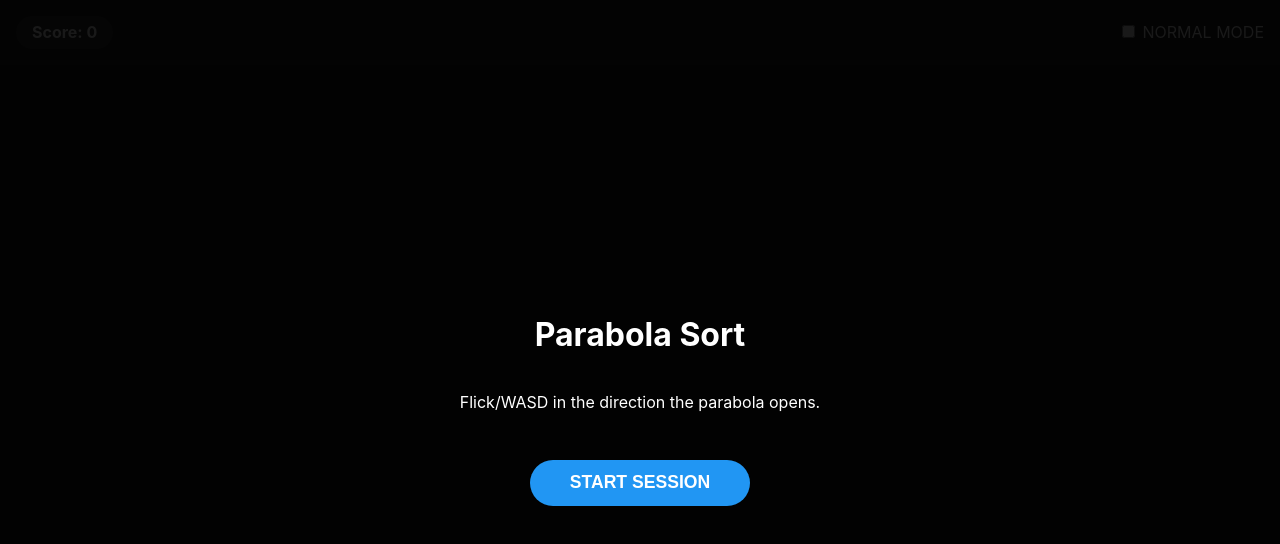
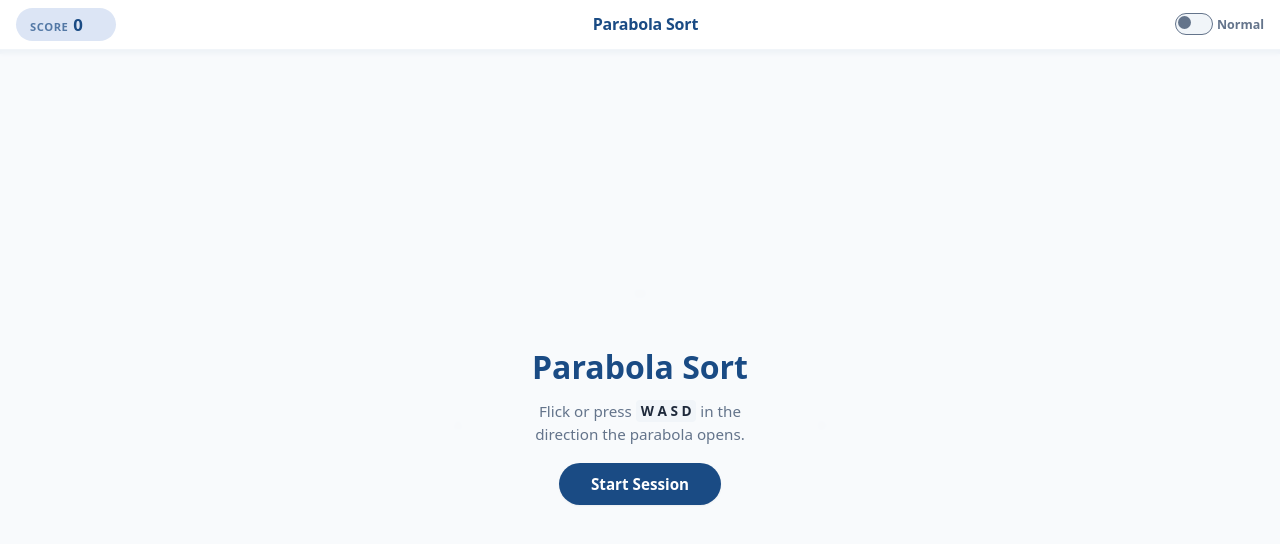
Before and after one commit to keiaa-75/vertex, a Svelte app in the folder packages/modules/parabola-cards/: page / in a window 1280 px wide. Shown: the top 544 px of the page. Built offline with nearby package versions, Linux system fonts and the light colour scheme.

Commit message:
refactor: rewrite design language and interaction

```diff
--- a/packages/modules/parabola-cards/src/App.svelte
+++ b/packages/modules/parabola-cards/src/App.svelte
@@ -2,24 +2,30 @@
   import { generateCard, type Direction, type ParabolaCard } from './lib/generator';
   import { swipe } from './lib/swipe';
 
-  // --- Game State ---
+  // --- State ---
   let gameState = $state<'MENU' | 'PLAYING' | 'GAME_OVER'>('MENU');
   let currentCard = $state<ParabolaCard>(generateCard());
   let score = $state(0);
   let timeLeft = $state(3000);
   let isReverseMode = $state(false);
   let gameOverReason = $state<'TIMEOUT' | 'WRONG_DIRECTION' | null>(null);
-
-  // Feedback States
   let lastFeedback = $state<'CORRECT' | 'WRONG' | null>(null);
   let lastInputDirection = $state<Direction | null>(null);
 
   const TIME_LIMIT = 3000;
   let timerInterval: number | undefined;
 
-  // --- Game Actions ---
+  // Derived
+  let timerPct = $derived(timeLeft / TIME_LIMIT);
+  let timerColorClass = $derived(
+    timerPct > 0.55 ? '' : timerPct > 0.28 ? 'warn' : 'danger'
+  );
+
+  // --- Actions ---
   function startGame() {
     score = 0;
+    lastFeedback = null;
+    lastInputDirection = null;
     gameState = 'PLAYING';
     nextCard();
   }
@@ -35,9 +41,7 @@
     clearInterval(timerInterval);
     timerInterval = window.setInterval(() => {
       timeLeft -= 10;
-      if (timeLeft <= 0) {
-        endGame('TIMEOUT');
-      }
+      if (timeLeft <= 0) endGame('TIMEOUT');
     }, 10);
   }
 
@@ -47,25 +51,23 @@
     gameOverReason = reason;
   }
 
-  // --- Input Logic ---
   const opposites: Record<Direction, Direction> = {
     UP: 'DOWN', DOWN: 'UP', LEFT: 'RIGHT', RIGHT: 'LEFT'
   };
 
-  function handleInput(inputDir: Direction) {
+  function handleInput(dir: Direction) {
     if (gameState !== 'PLAYING') return;
 
-    // Visual feedback loop: flash the input indicator
-    lastInputDirection = inputDir;
-    setTimeout(() => { lastInputDirection = null; }, 150);
+    lastInputDirection = dir;
+    setTimeout(() => { lastInputDirection = null; }, 180);
 
-    const targetDir = isReverseMode ? opposites[currentCard.direction] : currentCard.direction;
+    const target = isReverseMode ? opposites[currentCard.direction] : currentCard.direction;
 
-    if (inputDir === targetDir) {
+    if (dir === target) {
       score++;
       lastFeedback = 'CORRECT';
-      // Short delay for visual confirmation before swapping equation
-      setTimeout(nextCard, 100);
+      clearInterval(timerInterval);
+      setTimeout(nextCard, 160);
     } else {
       lastFeedback = 'WRONG';
       endGame('WRONG_DIRECTION');
@@ -77,190 +79,481 @@
       w: 'UP', s: 'DOWN', a: 'LEFT', d: 'RIGHT',
       ArrowUp: 'UP', ArrowDown: 'DOWN', ArrowLeft: 'LEFT', ArrowRight: 'RIGHT'
     };
-    if (keyMap[e.key]) handleInput(keyMap[e.key]);
+    if (keyMap[e.key]) {
+      e.preventDefault();
+      handleInput(keyMap[e.key]);
+    }
   }
 </script>
 
+<svelte:options css="injected" />
 <svelte:window onkeydown={handleKeyDown} />
 
-<main class="game-container" class:reversed={isReverseMode}>
-  <header>
-    <div class="score-pill">Score: {score}</div>
-    <label class="mode-toggle">
-      <input type="checkbox" bind:checked={isReverseMode} disabled={gameState === 'PLAYING'} />
-      <span class="slider"></span>
-      {isReverseMode ? "REVERSE MODE" : "NORMAL MODE"}
+<main class="module-shell">
+
+  <!-- Header -->
+  <header class="game-header">
+    <div class="score-pill">
+      <span class="score-label">Score</span>
+      <span class="score-value">{score}</span>
+    </div>
+
+    <span class="game-title">Parabola Sort</span>
+
+    <label class="mode-toggle" class:disabled={gameState === 'PLAYING'}>
+      <input
+        type="checkbox"
+        bind:checked={isReverseMode}
+        disabled={gameState === 'PLAYING'}
+      />
+      <span class="toggle-track">
+        <span class="toggle-thumb"></span>
+      </span>
+      <span class="toggle-label">{isReverseMode ? 'Reversed' : 'Normal'}</span>
     </label>
   </header>
 
-  {#if gameState === 'MENU'}
-    <div class="overlay">
-      <h1>Parabola Sort</h1>
-      <p>Flick/WASD in the direction the parabola opens.</p>
-      {#if isReverseMode}
-        <p class="warning"><strong>Reverse Mode:</strong> Flick OPPOSITE to the opening!</p>
-      {/if}
-      <button onclick={startGame}>START SESSION</button>
+  <!-- Stage -->
+  <div class="stage" use:swipe={handleInput}>
+
+    <!-- Timer — full-width strip pinned to top of stage -->
+    <div class="timer-track" aria-hidden="true">
+      <div
+        class="timer-fill {timerColorClass}"
+        style:width="{timerPct * 100}%"
+      ></div>
     </div>
 
-  {:else if gameState === 'PLAYING'}
-    <div class="stage" use:swipe={handleInput}>
-      <div class="timer-track">
-        <div class="timer-fill" style:width="{(timeLeft / TIME_LIMIT) * 100}%"></div>
-      </div>
+    <!-- Card + surrounding WASD hints -->
+    <div class="card-arena">
+      <div class="hint hint-up"    class:active={lastInputDirection === 'UP'}>W</div>
+      <div class="hint hint-left"  class:active={lastInputDirection === 'LEFT'}>A</div>
+      <div class="hint hint-right" class:active={lastInputDirection === 'RIGHT'}>D</div>
+      <div class="hint hint-down"  class:active={lastInputDirection === 'DOWN'}>S</div>
 
-      <div class="card" class:correct={lastFeedback === 'CORRECT'} class:wrong={lastFeedback === 'WRONG'}>
-        <div class="equation">
-          {currentCard.equation}
-        </div>
-      </div>
-
-      <div class="direction-hints">
-        <span class="hint up" class:active={lastInputDirection === 'UP'}>W</span>
-        <span class="hint left" class:active={lastInputDirection === 'LEFT'}>A</span>
-        <span class="hint down" class:active={lastInputDirection === 'DOWN'}>S</span>
-        <span class="hint right" class:active={lastInputDirection === 'RIGHT'}>D</span>
+      <div
+        class="card"
+        class:correct={lastFeedback === 'CORRECT'}
+        class:wrong={lastFeedback === 'WRONG'}
+        aria-live="polite"
+      >
+        {#if gameState === 'PLAYING'}
+          <div class="equation">{@html currentCard.equationHtml}</div>
+        {/if}
       </div>
     </div>
 
-  {:else if gameState === 'GAME_OVER'}
-    <div class="overlay game-over">
-      <h2 class="error-text">
-        {gameOverReason === 'TIMEOUT' ? "OUT OF TIME!" : "WRONG DIRECTION!"}
-      </h2>
-      <p>Session Score: <strong>{score}</strong></p>
-      <button onclick={startGame}>TRY AGAIN</button>
-    </div>
-  {/if}
+    <!-- Menu overlay -->
+    {#if gameState === 'MENU'}
+      <div class="overlay" role="dialog" aria-modal="true">
+        <h2 class="overlay-title">Parabola Sort</h2>
+
+        {#if isReverseMode}
+          <p class="overlay-body">
+            Flick or press <kbd>W A S D</kbd> in the direction <strong>opposite</strong> to where the parabola opens.
+          </p>
+          <span class="mode-badge">Reversed mode active</span>
+        {:else}
+          <p class="overlay-body">
+            Flick or press <kbd>W A S D</kbd> in the direction the parabola opens.
+          </p>
+        {/if}
+
+        <button class="btn-primary" onclick={startGame}>Start Session</button>
+      </div>
+
+    <!-- Game Over overlay -->
+    {:else if gameState === 'GAME_OVER'}
+      <div class="overlay" role="dialog" aria-modal="true">
+        <p class="over-reason" class:is-timeout={gameOverReason === 'TIMEOUT'} class:is-wrong={gameOverReason === 'WRONG_DIRECTION'}>
+          {gameOverReason === 'TIMEOUT' ? 'Out of time' : 'Wrong direction'}
+        </p>
+        <p class="over-score">
+          {score === 0
+            ? 'No cards sorted this session.'
+            : `You sorted ${score} ${score === 1 ? 'card' : 'cards'} correctly.`}
+        </p>
+        <button class="btn-primary" onclick={startGame}>Try Again</button>
+      </div>
+    {/if}
+
+  </div>
 </main>
 
 <style>
-  :global(body) {
+  :global(html), :global(body) {
+    margin: 0;
+    padding: 0;
+    overflow: hidden;
+    height: 100%;
+  }
+
+  :root {
+    --md-sys-color-primary:            #1A4B84;
+    --md-sys-color-on-primary:         #FFFFFF;
+    --md-sys-color-primary-container:  #DCE5F5;
+    --md-sys-color-secondary:          #FFC857;
+    --md-sys-color-on-secondary:       #1A1A1A;
+    --md-sys-color-error:              #DC2626;
+    --md-sys-color-on-error:           #FFFFFF;
+    --md-sys-color-background:         #F8FAFC;
+    --md-sys-color-surface:            #FFFFFF;
+    --md-sys-color-on-surface:         #1E293B;
+    --md-sys-color-surface-variant:    #F1F5F9;
+    --md-sys-color-on-surface-variant: #64748B;
+    --md-sys-color-completed:          #059669;
+
+    --md-sys-typescale-heading: 'Outfit', system-ui, sans-serif;
+    --md-sys-typescale-body:    'Plus Jakarta Sans', system-ui, sans-serif;
+
+    --md-sys-shape-corner-small:  8px;
+    --md-sys-shape-corner-medium: 12px;
+    --md-sys-shape-corner-large:  16px;
+    --md-sys-shape-corner-full:   9999px;
+
+    --md-sys-spacing-xs: 0.25rem;
+    --md-sys-spacing-sm: 0.5rem;
+    --md-sys-spacing-md: 1rem;
+    --md-sys-spacing-lg: 1.5rem;
+    --md-sys-spacing-xl: 2rem;
+
+    --md-sys-elevation-1: 0 1px 2px 0 rgb(0 0 0 / 0.05);
+    --md-sys-elevation-2: 0 4px 6px -1px rgb(0 0 0 / 0.1), 0 2px 4px -2px rgb(0 0 0 / 0.1);
+  }
+
+  /* ── Shell ─────────────────────────────────────── */
+
+  .module-shell {
+    width: 100%;
+    height: 100dvh;
     margin: 0;
     overflow: hidden;
-    background: #121212;
-    color: white;
-    font-family: 'Inter', sans-serif;
+    display: flex;
+    flex-direction: column;
+    background: var(--md-sys-color-background);
+    color: var(--md-sys-color-on-surface);
+    font-family: var(--md-sys-typescale-body);
+    -webkit-font-smoothing: antialiased;
   }
 
-  .game-container {
-    width: 100vw;
-    height: 100vh;
+  /* ── Header ─────────────────────────────────────── */
+
+  .game-header {
     display: flex;
-    flex-direction: column;
+    align-items: center;
+    justify-content: space-between;
+    gap: var(--md-sys-spacing-md);
+    padding: var(--md-sys-spacing-sm) var(--md-sys-spacing-md);
+    background: var(--md-sys-color-surface);
+    border-bottom: 1px solid var(--md-sys-color-surface-variant);
+    flex-shrink: 0;
+  }
+
+  .score-pill {
+    display: flex;
+    align-items: baseline;
+    gap: 0.3rem;
+    background: var(--md-sys-color-primary-container);
+    color: var(--md-sys-color-primary);
+    padding: 0.3rem 0.875rem;
+    border-radius: var(--md-sys-shape-corner-full);
+    min-width: 72px;
+  }
+
+  .score-label {
+    font-size: 0.7rem;
+    font-weight: 600;
+    text-transform: uppercase;
+    letter-spacing: 0.05em;
+    opacity: 0.7;
+  }
+
+  .score-value {
+    font-family: var(--md-sys-typescale-heading);
+    font-size: 1.05rem;
+    font-weight: 700;
+  }
+
+  .game-title {
+    font-family: var(--md-sys-typescale-heading);
+    font-size: 1rem;
+    font-weight: 600;
+    color: var(--md-sys-color-primary);
+    letter-spacing: -0.2px;
+  }
+
+  /* Mode toggle */
+  .mode-toggle {
+    display: flex;
+    align-items: center;
+    gap: var(--md-sys-spacing-xs);
+    cursor: pointer;
+    user-select: none;
+  }
+
+  .mode-toggle.disabled {
+    opacity: 0.5;
+    cursor: not-allowed;
+  }
+
+  .mode-toggle input {
+    position: absolute;
+    opacity: 0;
+    width: 0;
+    height: 0;
+    pointer-events: none;
+  }
+
+  .toggle-track {
+    position: relative;
+    width: 36px;
+    height: 20px;
+    background: var(--md-sys-color-surface-variant);
+    border: 1.5px solid var(--md-sys-color-on-surface-variant);
+    border-radius: var(--md-sys-shape-corner-full);
+    transition: background 0.2s, border-color 0.2s;
+    flex-shrink: 0;
+  }
+
+  .mode-toggle input:checked + .toggle-track {
+    background: var(--md-sys-color-primary);
+    border-color: var(--md-sys-color-primary);
+  }
+
+  .toggle-thumb {
+    position: absolute;
+    top: 2px;
+    left: 2px;
+    width: 13px;
+    height: 13px;
+    border-radius: 50%;
+    background: var(--md-sys-color-on-surface-variant);
+    transition: transform 0.2s, background 0.2s;
+  }
+
+  .mode-toggle input:checked + .toggle-track .toggle-thumb {
+    transform: translateX(16px);
+    background: var(--md-sys-color-on-primary);
+  }
+
+  .toggle-label {
+    font-size: 0.78rem;
+    font-weight: 600;
+    color: var(--md-sys-color-on-surface-variant);
+    white-space: nowrap;
+  }
+
+  /* ── Stage ──────────────────────────────────────── */
+
+  .stage {
+    flex: 1;
+    position: relative;
+    display: flex;
+    align-items: center;
+    justify-content: center;
+    overflow: hidden;
     touch-action: none;
   }
 
-  header {
-    padding: 1rem;
-    display: flex;
-    justify-content: space-between;
-    align-items: center;
-    background: rgba(255,255,255,0.05);
+  /* ── Timer ──────────────────────────────────────── */
+
+  .timer-track {
+    position: absolute;
+    top: 0;
+    left: 0;
+    right: 0;
+    height: 4px;
+    background: var(--md-sys-color-surface-variant);
+    z-index: 1;
   }
 
-  .stage {
-    flex: 1;
+  .timer-fill {
+    height: 100%;
+    background: var(--md-sys-color-primary);
+    transition: width 0.01s linear, background 0.4s ease;
+  }
+
+  .timer-fill.warn   { background: var(--md-sys-color-secondary); }
+  .timer-fill.danger { background: var(--md-sys-color-error); }
+
+  /* ── Card Arena ─────────────────────────────────── */
+
+  .card-arena {
+    position: relative;
+    display: flex;
+    align-items: center;
+    justify-content: center;
+  }
+
+  .card {
+    width: clamp(220px, 44vw, 300px);
+    height: clamp(130px, 28vh, 200px);
+    background: var(--md-sys-color-surface);
+    border: 2px solid var(--md-sys-color-surface-variant);
+    border-radius: var(--md-sys-shape-corner-large);
+    display: flex;
+    align-items: center;
+    justify-content: center;
+    box-shadow: var(--md-sys-elevation-2);
+    transition: border-color 0.12s, transform 0.12s, box-shadow 0.12s;
+  }
+
+  .card.correct {
+    border-color: var(--md-sys-color-completed);
+    transform: scale(1.04);
+    box-shadow: 0 6px 18px rgba(5, 150, 105, 0.2);
+  }
+
+  .card.wrong {
+    border-color: var(--md-sys-color-error);
+    transform: scale(0.97);
+    box-shadow: 0 4px 14px rgba(220, 38, 38, 0.2);
+  }
+
+  .equation {
+    font-family: var(--md-sys-typescale-heading);
+    font-size: clamp(1.4rem, 4.5vw, 2rem);
+    font-weight: 600;
+    color: var(--md-sys-color-on-surface);
+    text-align: center;
+    padding: var(--md-sys-spacing-md);
+    user-select: none;
+    line-height: 1.2;
+  }
+
+  /* sup rendered via {@html} — target with :global */
+  .equation :global(sup) {
+    font-size: 0.58em;
+    vertical-align: super;
+  }
+
+  /* ── WASD Hints ─────────────────────────────────── */
+
+  .hint {
+    position: absolute;
+    width: 34px;
+    height: 34px;
+    border: 1.5px solid var(--md-sys-color-on-surface-variant);
+    border-radius: var(--md-sys-shape-corner-small);
+    background: var(--md-sys-color-surface);
+    color: var(--md-sys-color-on-surface-variant);
+    font-family: var(--md-sys-typescale-heading);
+    font-weight: 700;
+    font-size: 0.82rem;
+    display: flex;
+    align-items: center;
+    justify-content: center;
+    opacity: 0.45;
+    pointer-events: none;
+    user-select: none;
+    /* transition omits transform — each .hint-x controls its own */
+    transition: opacity 0.12s, background 0.12s, color 0.12s, border-color 0.12s;
+  }
+
+  /* Positional placement — transform handles centering on each axis */
+  .hint-up   { top: -48px;  left: 50%; transform: translateX(-50%); }
+  .hint-down { bottom: -48px; left: 50%; transform: translateX(-50%); }
+  .hint-left { left: -48px;  top: 50%; transform: translateY(-50%); }
+  .hint-right { right: -48px; top: 50%; transform: translateY(-50%); }
+
+  /* Active state — must combine the centering transform with scale */
+  .hint.active {
+    opacity: 1;
+    background: var(--md-sys-color-primary);
+    color: var(--md-sys-color-on-primary);
+    border-color: var(--md-sys-color-primary);
+  }
+
+  .hint-up.active    { transform: translateX(-50%) scale(1.18); }
+  .hint-down.active  { transform: translateX(-50%) scale(1.18); }
+  .hint-left.active  { transform: translateY(-50%) scale(1.18); }
+  .hint-right.active { transform: translateY(-50%) scale(1.18); }
+
+  /* ── Overlay (Menu + Game Over) ─────────────────── */
+
+  .overlay {
+    position: absolute;
+    inset: 0;
+    background: rgba(248, 250, 252, 0.96);
     display: flex;
     flex-direction: column;
     align-items: center;
     justify-content: center;
-    position: relative;
+    gap: var(--md-sys-spacing-sm);
+    padding: var(--md-sys-spacing-xl);
+    z-index: 10;
+    text-align: center;
+    backdrop-filter: blur(2px);
   }
 
-  .card {
-    width: 300px;
-    height: 400px;
-    background: #1e1e1e;
-    border: 3px solid #333;
-    border-radius: 20px;
-    display: flex;
-    align-items: center;
-    justify-content: center;
-    font-size: 1.8rem;
-    transition: transform 0.1s, border-color 0.1s;
-    box-shadow: 0 15px 35px rgba(0,0,0,0.4);
+  .overlay-title {
+    font-family: var(--md-sys-typescale-heading);
+    font-size: clamp(1.5rem, 5vw, 2rem);
+    font-weight: 700;
+    color: var(--md-sys-color-primary);
+    margin: 0 0 var(--md-sys-spacing-xs);
   }
 
-  .card.correct { border-color: #4caf50; transform: scale(1.05); }
-  .card.wrong { border-color: #f44336; transform: scale(0.95); }
-
-  .timer-track {
-    width: 300px;
-    height: 6px;
-    background: #222;
-    border-radius: 3px;
-    margin-bottom: 2.5rem;
-    overflow: hidden;
+  .overlay-body {
+    color: var(--md-sys-color-on-surface-variant);
+    font-size: clamp(0.85rem, 2.2vw, 0.95rem);
+    max-width: 260px;
+    margin: 0;
+    line-height: 1.55;
   }
 
-  .timer-fill {
-    height: 100%;
-    background: #2196f3;
+  .overlay-body :global(kbd) {
+    font-family: var(--md-sys-typescale-heading);
+    font-weight: 700;
+    background: var(--md-sys-color-surface-variant);
+    padding: 0.1em 0.35em;
+    border-radius: 4px;
+    font-size: 0.9em;
+    color: var(--md-sys-color-on-surface);
   }
 
-  .direction-hints {
-    position: absolute;
-    width: 200px;
-    height: 200px;
-    pointer-events: none;
-    opacity: 0.3;
+  .mode-badge {
+    background: var(--md-sys-color-secondary);
+    color: var(--md-sys-color-on-secondary);
+    font-size: 0.78rem;
+    font-weight: 700;
+    padding: 0.25rem 0.875rem;
+    border-radius: var(--md-sys-shape-corner-full);
   }
 
-  .hint {
-    position: absolute;
-    width: 40px;
-    height: 40px;
-    border: 2px solid #555;
-    border-radius: 8px;
-    display: flex;
-    align-items: center;
-    justify-content: center;
-    transition: all 0.1s;
+  .over-reason {
+    font-family: var(--md-sys-typescale-heading);
+    font-size: clamp(1.3rem, 4vw, 1.7rem);
+    font-weight: 700;
+    margin: 0;
   }
 
-  .hint.active {
-    background: white;
-    color: black;
-    transform: scale(1.3);
-    opacity: 1;
+  .over-reason.is-timeout  { color: var(--md-sys-color-secondary); }
+  .over-reason.is-wrong    { color: var(--md-sys-color-error); }
+
+  .over-score {
+    color: var(--md-sys-color-on-surface-variant);
+    font-size: 0.9rem;
+    margin: 0;
   }
 
-  .up { top: 0; left: 50%; transform: translateX(-50%); }
-  .down { bottom: 0; left: 50%; transform: translateX(-50%); }
-  .left { left: 0; top: 50%; transform: translateY(-50%); }
-  .right { right: 0; top: 50%; transform: translateY(-50%); }
+  /* ── Primary Button ─────────────────────────────── */
 
-  .overlay {
-    position: absolute;
-    inset: 0;
-    background: rgba(0,0,0,0.9);
-    display: flex;
-    flex-direction: column;
-    align-items: center;
-    justify-content: center;
-    z-index: 100;
+  .btn-primary {
+    margin-top: var(--md-sys-spacing-sm);
+    padding: 0.7rem 2rem;
+    background: var(--md-sys-color-primary);
+    color: var(--md-sys-color-on-primary);
+    border: none;
+    border-radius: var(--md-sys-shape-corner-full);
+    font-family: var(--md-sys-typescale-body);
+    font-size: 0.95rem;
+    font-weight: 600;
+    cursor: pointer;
+    box-shadow: var(--md-sys-elevation-1);
+    transition: box-shadow 0.2s, transform 0.12s;
   }
 
-  .error-text { color: #f44336; }
-  .warning { color: #ff9800; }
-
-  button {
-    margin-top: 2rem;
-    padding: 0.8rem 2.5rem;
-    font-size: 1.1rem;
-    font-weight: bold;
-    border: none;
-    border-radius: 30px;
-    background: #2196f3;
-    color: white;
-    cursor: pointer;
-  }
-
-  .score-pill {
-    background: #333;
-    padding: 0.4rem 1rem;
-    border-radius: 20px;
-    font-weight: bold;
-  }
+  .btn-primary:hover  { box-shadow: var(--md-sys-elevation-2); }
+  .btn-primary:active { transform: scale(0.97); }
 </style>
```
